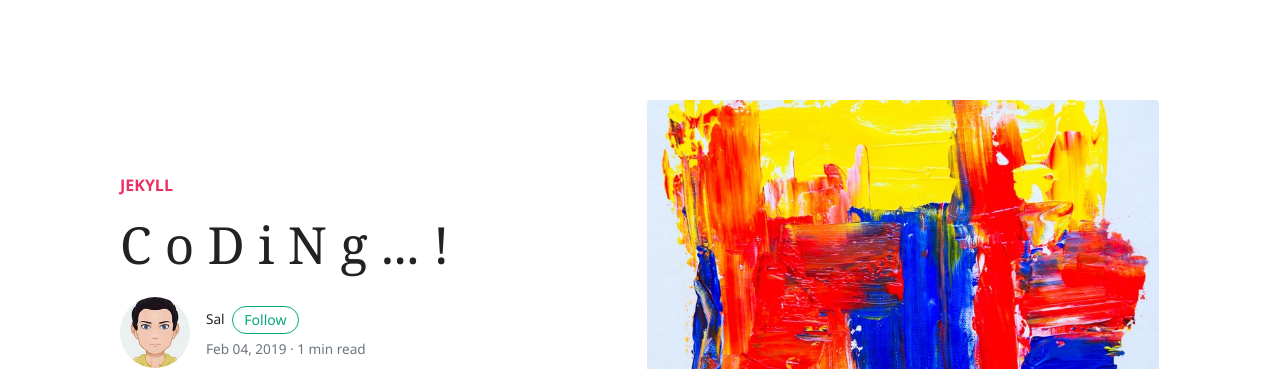
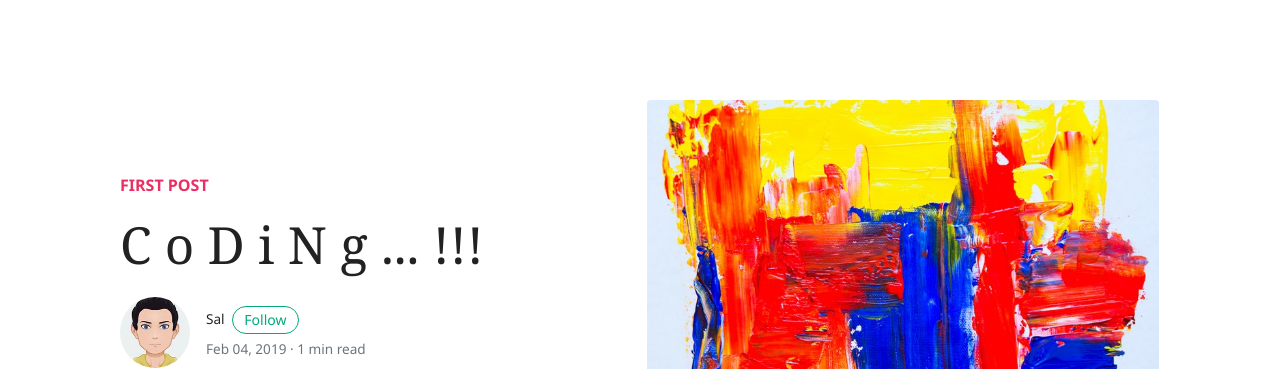
Before and after one commit to oereo/oereo.github.io, a Jekyll site: the page built from _posts/2019-02-04-welcome-to-jekyll.markdown, in a window 1280 px wide and 900 px high. Shown: the top 369 px of the window. Built offline with Jekyll 4.4.1, drawn with Linux system fonts in a browser that asks for light colours; nearby versions of some CDN libraries; comment, search, counter and statistics services are not loaded.

Commit message:
[MODIFY]

```diff
--- a/_config.yml
+++ b/_config.yml
@@ -5,7 +5,7 @@
 favicon: 'assets/images/favicon.ico'
 url: "https://oereo.github.io"
 #baseurl: /mundana-theme-jekyll'
-baseurl: "/oereo"
+baseurl: ""
 disqus: 'demowebsite'
 email: 'wowthemesnet@gmail.com'
 mailchimp-list: 'https://wowthemes.us11.list-manage.com/subscribe/post?u=8aeb20a530e124561927d3bd8&amp;id=8c3d2d214b'
--- a/_posts/2019-02-04-welcome-to-jekyll.markdown
+++ b/_posts/2019-02-04-welcome-to-jekyll.markdown
@@ -1,7 +1,7 @@
 ---
 layout: post
-title:  "C o D i N g ... !"
-categories: [ Jekyll ]
+title:  "C o D i N g ... !!!"
+categories: [ First Post ]
 image: assets/images/demo1.jpg
 ---
 You’ll find this post in your `_posts` directory. Go ahead and edit it and re-build the site to see your changes. You can rebuild the site in many different ways, but the most common way is to run `jekyll serve`, which launches a web server and auto-regenerates your site when a file is updated.
```
